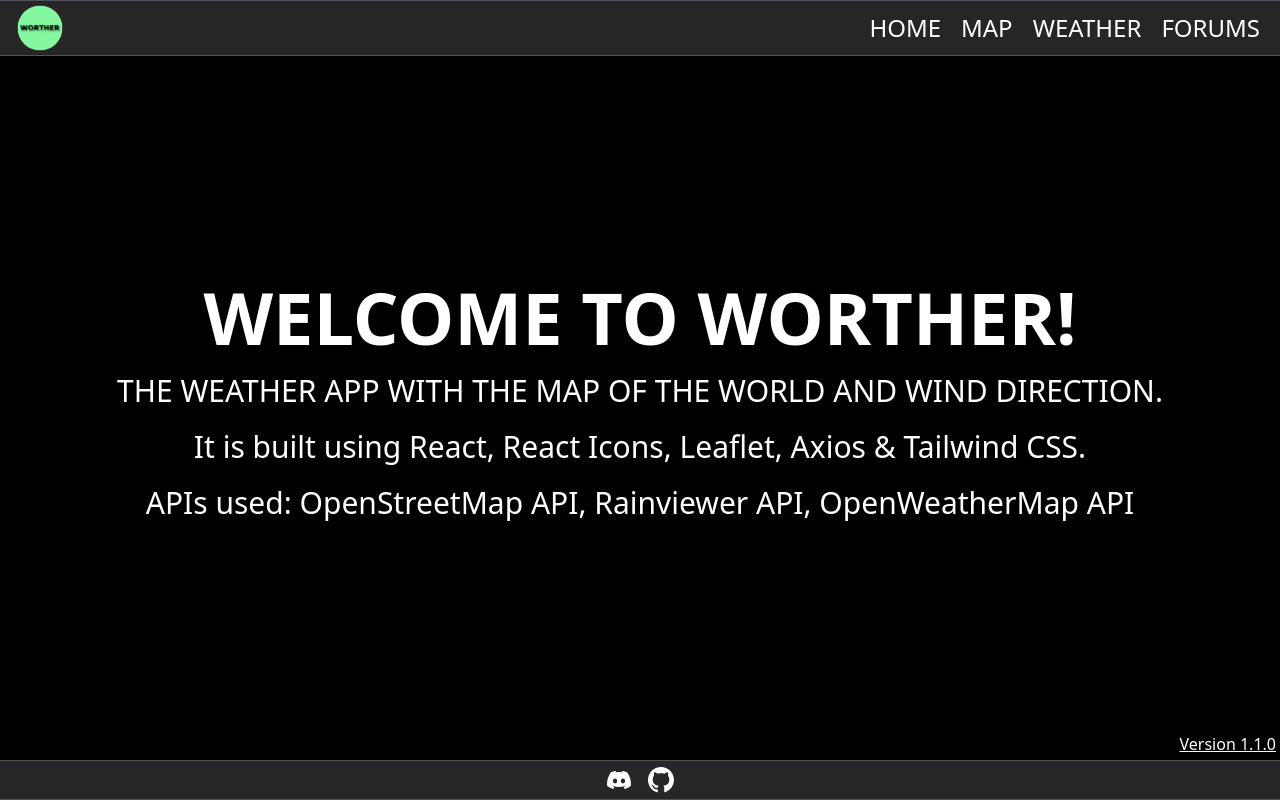
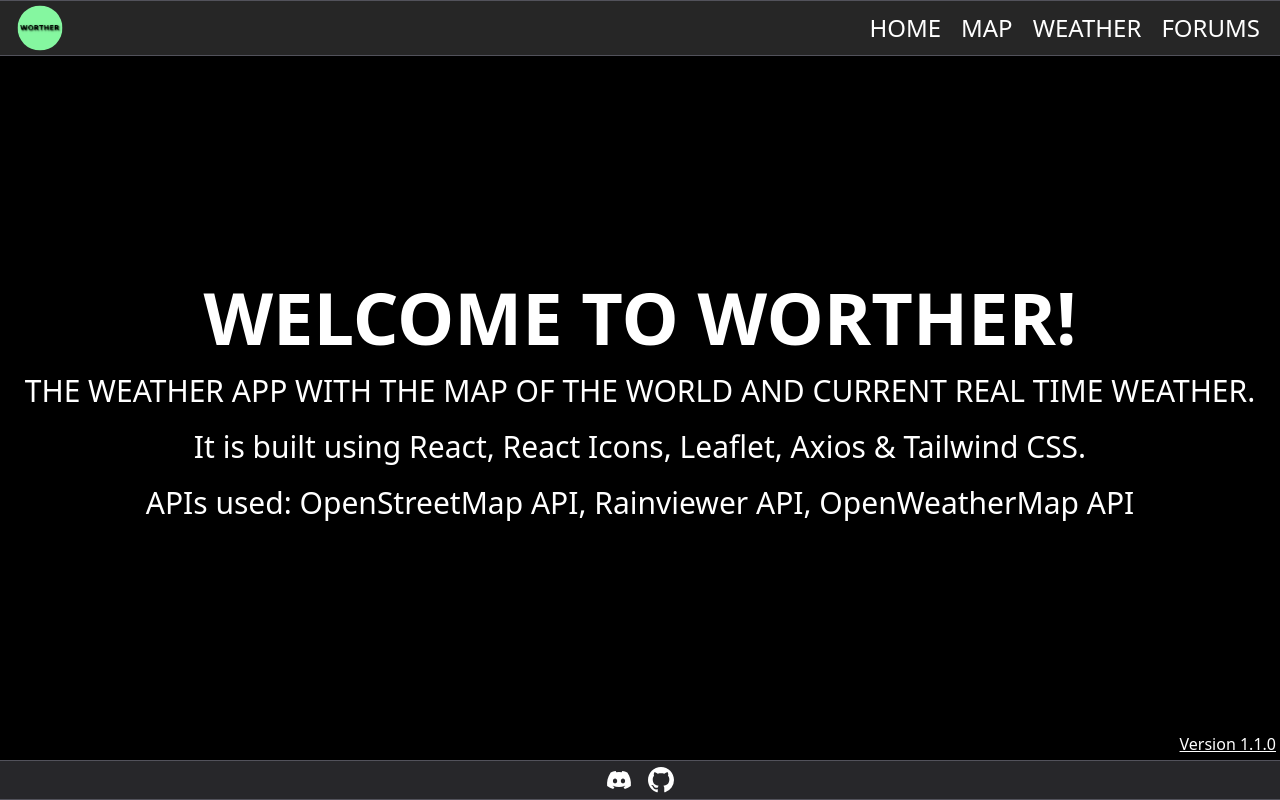
Before and after one commit to vikingnope/worther, a React (Create React App) app: page /about in a window 1280 px wide. Built offline with nearby package versions, Linux system fonts and the light colour scheme.

Commit message:
Updated about page

```diff
--- a/src/pages/about.jsx
+++ b/src/pages/about.jsx
@@ -13,7 +13,7 @@ export default function About() {
             Welcome to Worther!
           </p>
           <p className="uppercase text-3xl mt-5">
-            The weather app with the map of the world and wind direction.
+            The weather app with the map of the world and current real time weather.
           </p>
           <p className="text-3xl mt-5">
             It is built using React, React Icons, Leaflet, Axios & Tailwind CSS.
```
